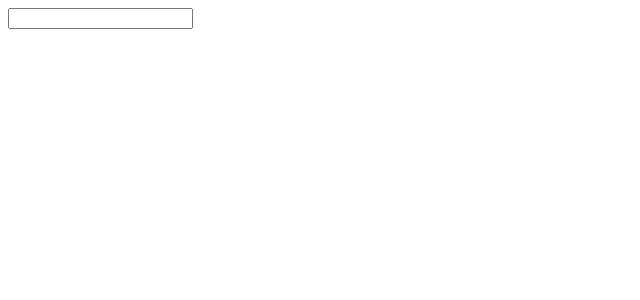
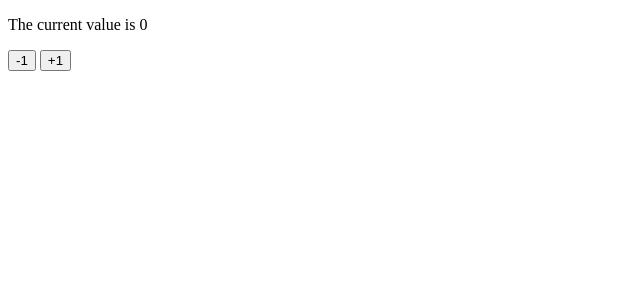
Before and after one commit to j1522158/mono-front, a SvelteKit app: page / in a window 1280 px wide. Shown: the top 300 px of the page, without its empty margins (0-640 px from the left). Built offline with nearby package versions, Linux system fonts and the light colour scheme.

Commit message:
Capturing

```diff
--- /dev/null
+++ b/src/Stepper.svelte
@@ -0,0 +1,6 @@
+<script>
+	let {} = $props();
+</script>
+
+<button>-1</button>
+<button>+1</button>
--- a/src/routes/+page.svelte
+++ b/src/routes/+page.svelte
@@ -1,3 +1,9 @@
-<div onkeydowncapture={(e) => alert(`<div> ${e.key}`)} role="presentation">
-	<input onkeydowncapture={(e) => alert(`<input> ${e.key}`)} />
-</div>
+<script>
+	import Stepper from './../Stepper.svelte';
+
+	let value = $state(0);
+</script>
+
+<p>The current value is {value}</p>
+
+<Stepper />
```
